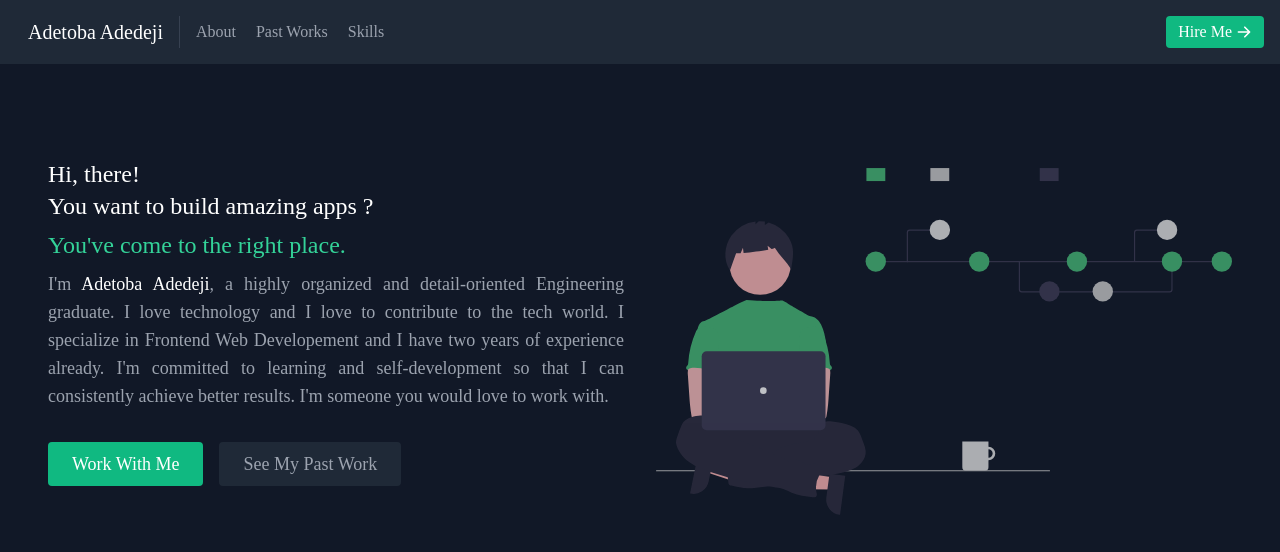
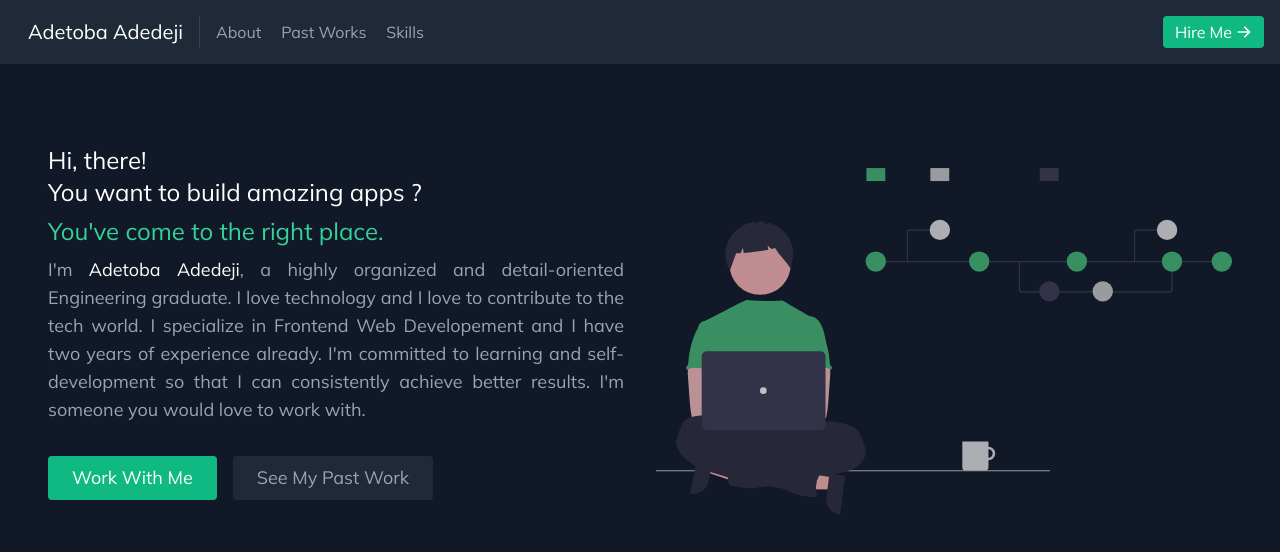
Before and after one commit to adetobaadedeji/myPortfolio, a React (Create React App) app: page / in a window 1280 px wide. Shown: the top 552 px of the page. Built offline with nearby package versions, Linux system fonts and the light colour scheme.

Commit message:
changed the font family

```diff
--- a/public/index.html
+++ b/public/index.html
@@ -5,11 +5,15 @@
 		<link rel="icon" href="%PUBLIC_URL%/favicon.ico" />
 		<meta name="viewport" content="width=device-width, initial-scale=1" />
 		<meta name="theme-color" content="#000000" />
-    <meta
-      name="description"
-      content="My portfolio app created with React"
+		<meta name="description" content="My portfolio app created with React" />
+		<link rel="apple-touch-icon" href="%PUBLIC_URL%/logo192.png" />
+
+		<link rel="preconnect" href="https://fonts.googleapis.com" />
+		<link rel="preconnect" href="https://fonts.gstatic.com" crossorigin />
+		<link
+			href="https://fonts.googleapis.com/css2?family=Mulish&display=swap"
+			rel="stylesheet"
 		/>
-    <link rel="apple-touch-icon" href="%PUBLIC_URL%/logo192.png" />
 		<!--
       manifest.json provides metadata used when your web app is installed on a
       user's mobile device or desktop. See https://developers.google.com/web/fundamentals/web-app-manifest/
@@ -27,7 +31,6 @@
 		<title>My Portfolio</title>
 	</head>
 	<body>
-
 		<form name="test" netlify netlify-honeypot="bot-field" hidden>
 			<input type="text" name="name" />
 			<input type="email" name="email" />
--- a/src/components/Navbar.js
+++ b/src/components/Navbar.js
@@ -12,7 +12,7 @@ const Navbar = () => {
 
 	return (
 		<div className='relative z-20'>
-			<header className='bg-gray-800 block fixed inset-x-0 bottom-0 sm:sticky md:top-0 z-20 shadow-box md:shadow-none md:border-0 rounded-t-xl md:rounded-none'>
+			<header className='bg-gray-800 block fixed inset-x-0 bottom-0 md:sticky md:top-0 z-20 shadow-box md:shadow-none md:border-0 rounded-t-xl md:rounded-none'>
 				<div className='container mx-auto flex flex-wrap justify-between p-2 sm:p-3 md:p-4 flex-row items-center'>
 					<div className='title-font font-medium text-white'>
 						<span className='ml-3 font-medium text-sm md:text-xl'>
```
Lines whose indentation alone changed are shown as unchanged.
